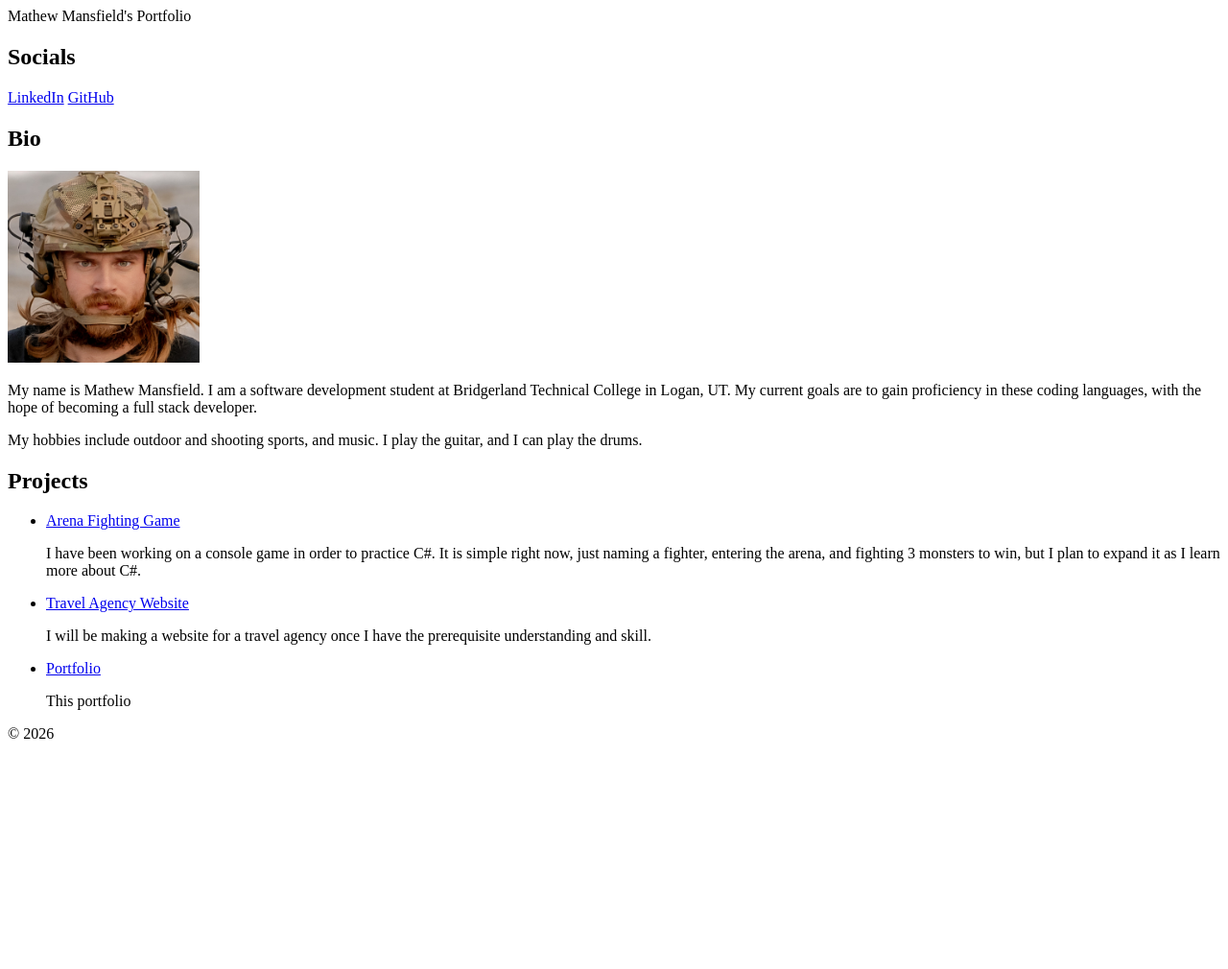
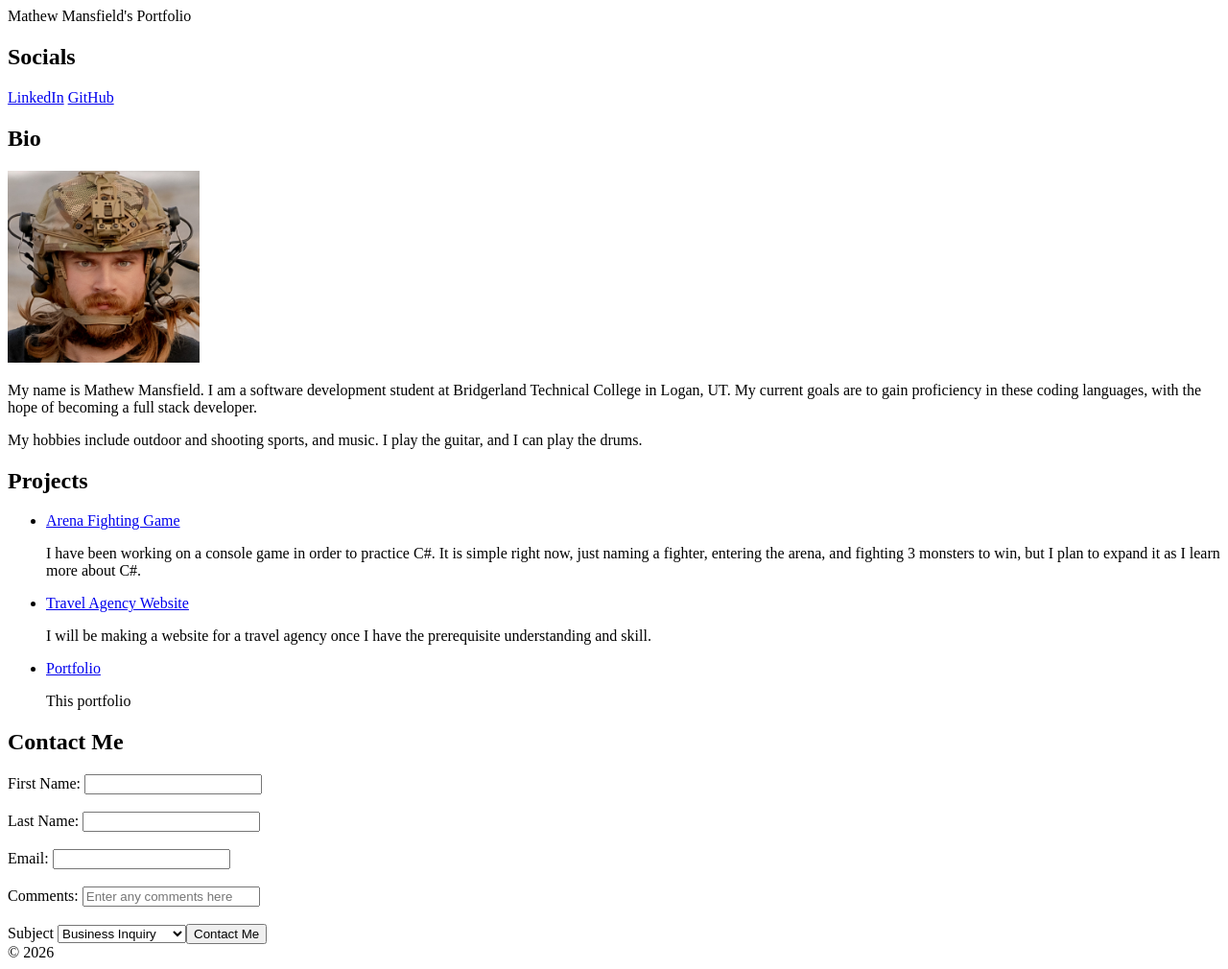
Before and after one commit to Miirten/Portfolio, a plain HTML site: page index.html in a window 1280 px wide. Shown: the whole page at 96% size. Before the commit the page ends 800 px from the top, so only its background shows below. Drawn offline with Linux system fonts and the light colour scheme.

Commit message:
Forms
HTML forms section

```diff
--- a/index.html
+++ b/index.html
@@ -31,8 +31,7 @@
                 <p>
                     My name is Mathew Mansfield. I am a software development student at Bridgerland Technical College in
                     Logan, UT. My current goals are to gain proficiency in these coding languages, with the hope of
-                    becoming
-                    a full stack developer.</p>
+                    becoming a full stack developer.</p>
                 <p>
                     My hobbies include outdoor and shooting sports, and music. I play the guitar, and I can play the
                     drums.
@@ -46,6 +45,45 @@
             <div id="projects"></div>
         </section>
 
+        <!---Contact Me--->
+        <section id="contact"></section>
+        <h2>Contact Me</h2>
+        <form method="POST">
+            <div>
+                <label for="first-name">First Name:</label>
+                <input id="first-name" type="text">
+            </div>
+            <br>
+            <div>
+                <label for="last-name">Last Name:</label>
+                <input id="last-name" type="text">
+            </div>
+            <br>
+            <div>
+                <label for="email">Email:</label>
+                <input type="text" id="email" name="name">
+            </div>
+            <br>
+            <div>
+                <label for="text-area">Comments:</label>
+                <input id="text-area" type="textarea" placeholder="Enter any comments here">
+            </div>
+            <br>
+            <div>
+                <label for="subject">Subject</label>
+                <select id="subject">
+                    <option value="business-inquiry" selected>Business Inquiry</option>
+                    <option value="feedback">Feedback</option>
+                    <option value="general-questions">General Questions</option>
+            </div>
+            <br>
+            <div>
+                <label for="contact-me"></label>
+                <input id="contact me" type="submit" value="Contact Me">
+            </div>
+
+        </form>
+
     </main>
     <footer>&copy; 2026</footer>
 </body>
```
